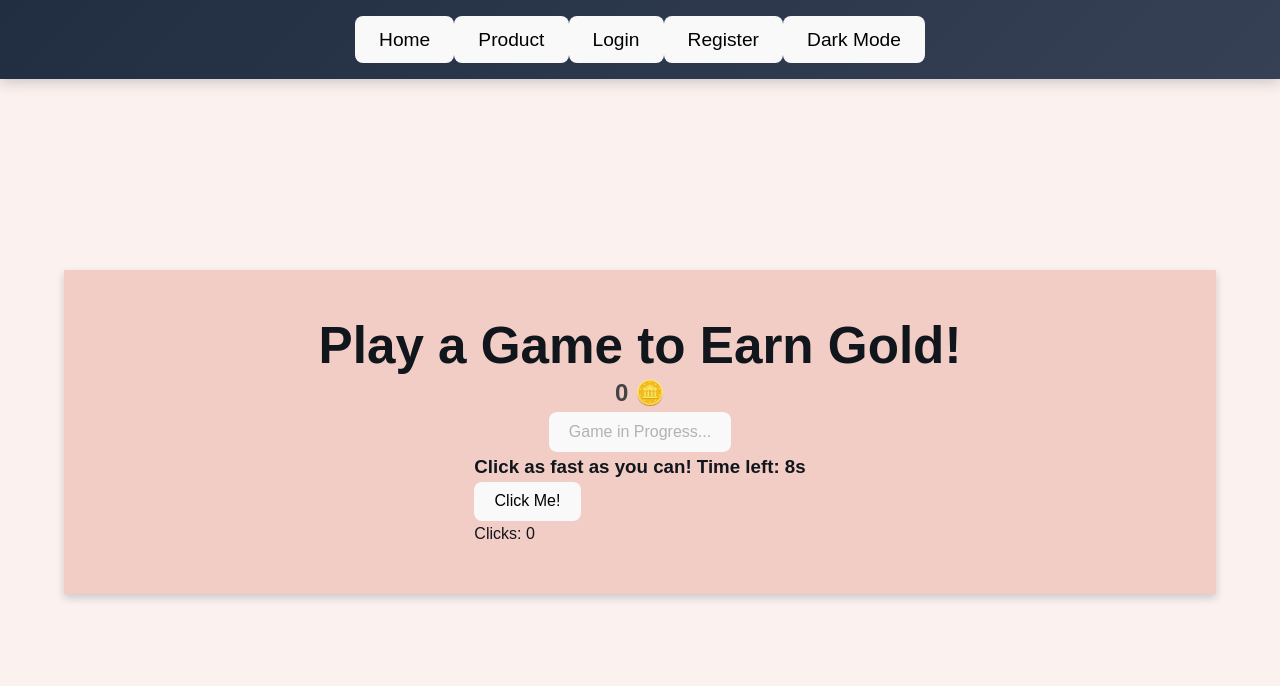
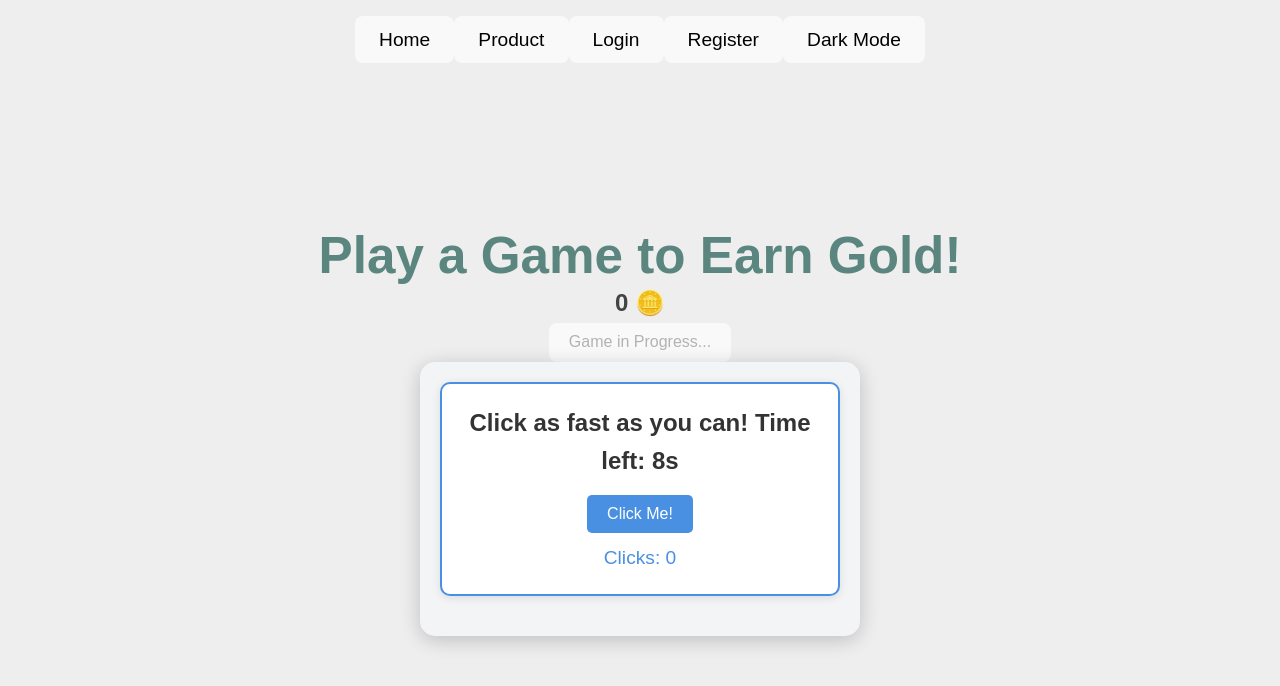
Before and after one commit to MadiBrom/E-Com, a React (Vite) app in the folder myapp-frontend/: page / in a window 1280 px wide. Both pictures are taken after a click on the button "Start Random Game". Shown: the top 686 px of the page. Built offline with nearby package versions, Linux system fonts and the light colour scheme.

Commit message:
css for home page updated

```diff
--- a/myapp-frontend/src/App.css
+++ b/myapp-frontend/src/App.css
@@ -7,6 +7,11 @@
   min-height: 100vh;
   width: 100%;
   padding-top: 4rem; /* Offset for fixed navbar */
+  background-color: #eee;
+}
+/* Dark Mode Styles */
+body.dark-mode #root {
+  background-color: #1e1e1e; /* Dark background for root */
 }
 
 /* Navbar Styles */
@@ -121,29 +126,6 @@
 .container button:hover {
   background-color: var(--button-hover-background);
 }
-
-/* Color Palette */
-:root {
-  --background-color: #fbf1ee;
-  --text-color: #11151c;
-  --navbar-background: linear-gradient(135deg, #212d40, #364156);
-  --button-background: #7d4e57;
-  --button-hover-background: #5a4857;
-  --container-background: #f2cdc5;
-  --shadow-color: rgba(33, 45, 64, 0.2);
-}
-
-/* DARK MODE */
-.dark-mode {
-  --background-color: #11151c;
-  --text-color: #fbf1ee;
-  --navbar-background: linear-gradient(135deg, #364156, #212d40);
-  --button-background: #d66853;
-  --button-hover-background: #7d4e57;
-  --container-background: #212d40;
-  --shadow-color: rgba(242, 205, 197, 0.2);
-}
-
 /* Home Page Layout */
 .home-container {
   display: flex;
--- a/myapp-frontend/src/components/Home.jsx
+++ b/myapp-frontend/src/components/Home.jsx
@@ -1,4 +1,5 @@
 import React, { useState, useEffect } from "react";
+import "./home.css";
 
 const Home = () => {
   const [lastGameResult, setLastGameResult] = useState("");
@@ -143,29 +144,39 @@
 
   return (
     <div className="home-container">
-      <h1>Play a Game to Earn Gold!</h1>
-      <h2>{user ? user.gold.toFixed(0) : "0"} 🪙</h2>
+      <h1 className="home-title">Play a Game to Earn Gold!</h1>
+      <h2 className="home-gold">{user ? user.gold.toFixed(0) : "0"} 🪙</h2>
 
       <div>
-        <button onClick={startRandomGame} disabled={gameActive}>
+        <button
+          className="home-game"
+          onClick={startRandomGame}
+          disabled={gameActive}
+        >
           {gameActive ? "Game in Progress..." : "Start Random Game"}
         </button>
       </div>
 
+      <section className="game">
         {gameActive && selectedGame === "clicker" && (
           <div className="clicker-game">
-          <h3>Click as fast as you can! Time left: {timer}s</h3>
-          <button onClick={handleButtonClick}>Click Me!</button>
+            <h3 className="clicker">
+              Click as fast as you can! Time left: {timer}s
+            </h3>
+            <button className="hit" onClick={handleButtonClick}>
+              Click Me!
+            </button>
             <p>Clicks: {clickCount}</p>
           </div>
         )}
 
         {gameActive && selectedGame === "riddle" && riddle && (
           <div className="riddle-game">
-          <h3>{riddle.question}</h3>
+            <h3 className="riddle">{riddle.question}</h3>
             {riddle.options.map((option, index) => (
-            <label key={index}>
+              <label className="label" key={index}>
                 <input
+                  className="input"
                   type="radio"
                   name="riddle"
                   value={option}
@@ -175,9 +186,12 @@
                 {option}
               </label>
             ))}
-          <button onClick={submitRiddleAnswer}>Submit Answer</button>
+            <button className="submit" onClick={submitRiddleAnswer}>
+              Submit Answer
+            </button>
           </div>
         )}
+      </section>
     </div>
   );
 };
--- /dev/null
+++ b/myapp-frontend/src/components/home.css
@@ -0,0 +1,93 @@
+.home-title {
+  color: #5b867f;
+}
+body.dark-mode .home-title {
+  color: #84dccf;
+}
+
+body.dark-mode .home-game {
+  background-color: #ffffff;
+  color: black;
+}
+body.dark-mode .home-gold {
+  color: rgb(206, 206, 206);
+}
+
+.game {
+  display: flex;
+  flex-direction: column;
+  align-items: center;
+  justify-content: center;
+  padding: 20px;
+  background-color: #f3f4f6; /* Light background for contrast */
+  border-radius: 15px;
+  box-shadow: 0 4px 20px rgba(0, 0, 0, 0.2);
+}
+
+.clicker-game,
+.riddle-game {
+  width: 100%;
+  max-width: 400px;
+  padding: 20px;
+  border: 2px solid #4a90e2; /* Primary color for borders */
+  border-radius: 10px;
+  background-color: #ffffff; /* White background for game area */
+  box-shadow: 0 2px 10px rgba(0, 0, 0, 0.1);
+  margin-bottom: 20px;
+  text-align: center;
+}
+
+.clicker,
+.riddle {
+  color: #333333; /* Dark text for headings */
+  font-size: 1.5em;
+  margin-bottom: 15px;
+}
+
+.hit {
+  padding: 10px 20px;
+  font-size: 1em;
+  border: none;
+  border-radius: 5px;
+  background-color: #4a90e2; /* Button background color */
+  color: white; /* Button text color */
+  cursor: pointer;
+  transition: background-color 0.3s ease;
+}
+
+.hit:hover {
+  background-color: #357ab8; /* Darker shade on hover */
+}
+
+.label {
+  display: block;
+  margin: 10px 0;
+  font-size: 1em;
+  color: #555555; /* Slightly lighter text color for options */
+}
+
+.input {
+  margin-right: 10px; /* Space between radio and label */
+}
+
+.submit {
+  padding: 10px 20px;
+  font-size: 1em;
+  border: none;
+  border-radius: 5px;
+  background-color: #4a90e2; /* Button background color for submit */
+  color: white; /* Button text color for submit */
+  cursor: pointer;
+  transition: background-color 0.3s ease;
+  margin-top: 10px; /* Space above the submit button */
+}
+
+.submit:hover {
+  background-color: #357ab8; /* Darker shade on hover for submit button */
+}
+
+p {
+  font-size: 1.2em;
+  color: #4a90e2; /* Click count text color */
+  margin-top: 10px;
+}
```
Lines whose indentation alone changed are shown as unchanged.
